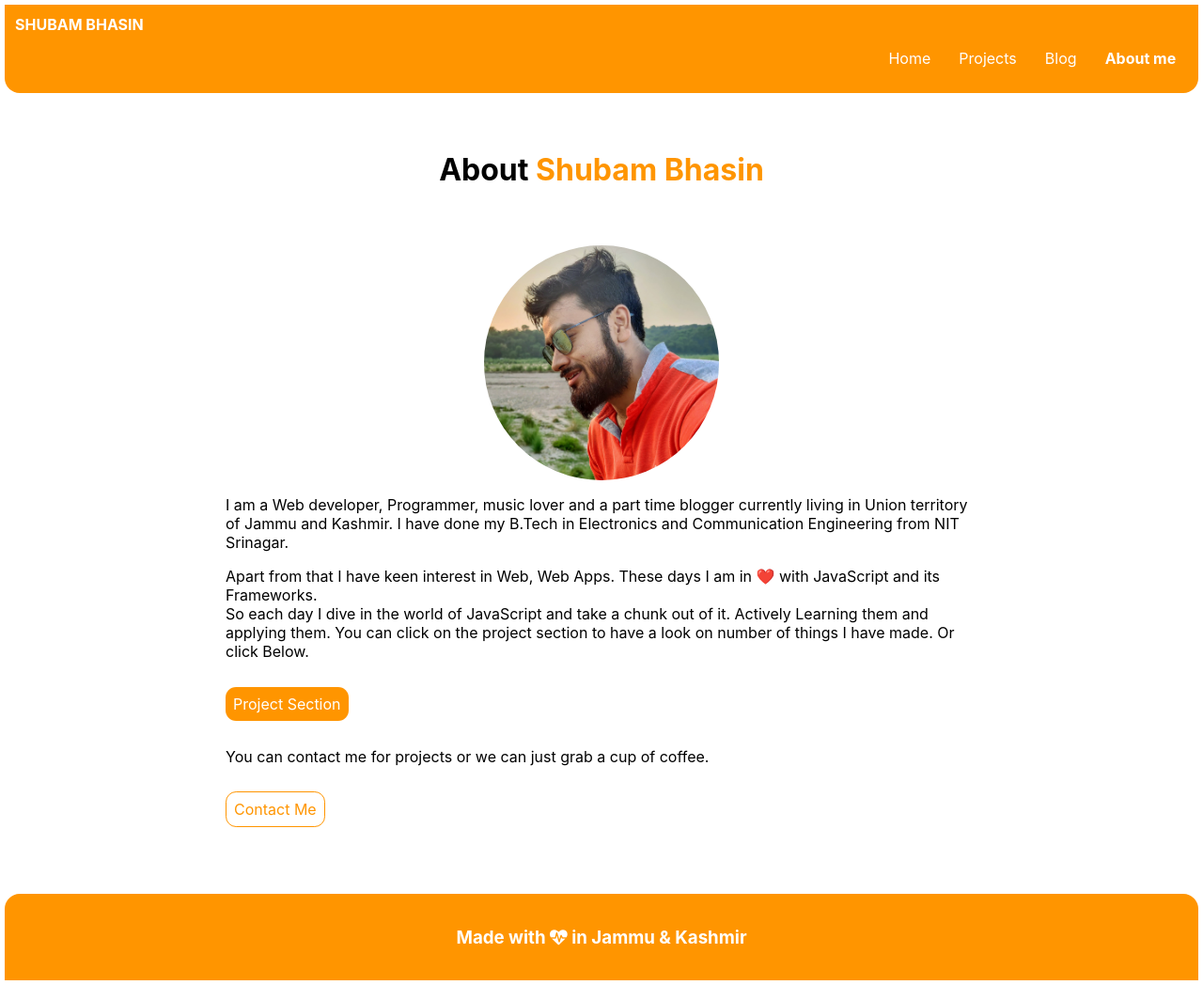
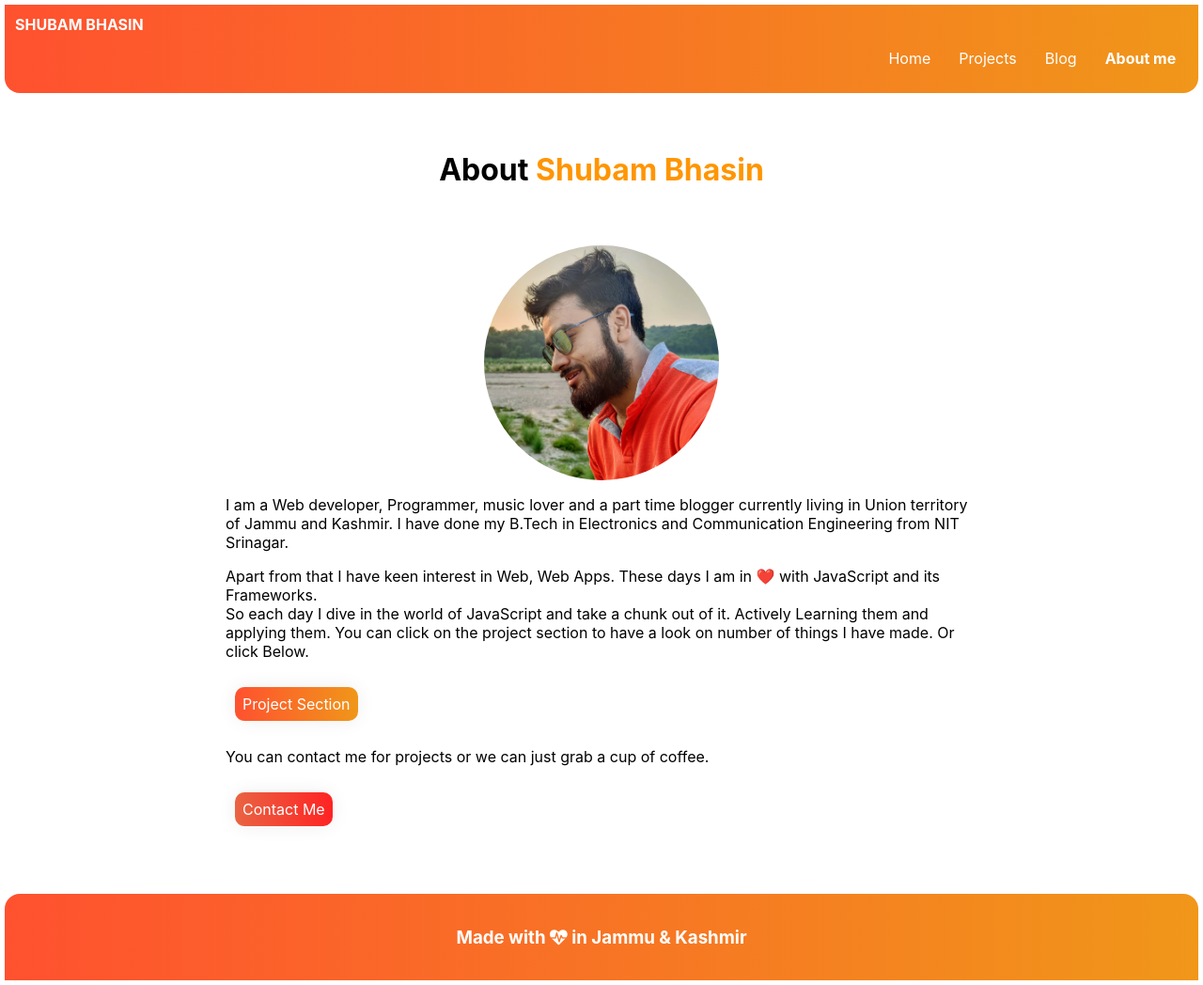
Before and after one commit to shubambhasin/my-portfolio, a plain HTML site: page aboutMe.html in a window 1280 px wide. Shown: the whole page at 94% size. Drawn offline with Linux system fonts and the light colour scheme.

Commit message:
style: UI tweaks
and added some projects in projetcs section

```diff
--- a/css/style.css
+++ b/css/style.css
@@ -1,68 +1,62 @@
-body
-{
+body {
     font-family: -apple-system, BlinkMacSystemFont, 'Segoe UI', Roboto, Oxygen, Ubuntu, Cantarell, 'Open Sans', 'Helvetica Neue', sans-serif;
     margin: 0.3rem;
-    padding:0;
+    padding: 0;
 
 }
 
-:root
-{
+:root {
     --primary-color: #FF9500;
     --bg-gray: #f0f0f0
 }
-.text-center
-{
+
+
+.text-center {
     text-align: center;
 }
 
-.padding1rem
-{
+.padding1rem {
     padding: 1rem;
 }
 
 
-.container
-{
+.container {
     padding-left: 1rem;
     padding-right: 1rem;
 }
-.container-center
-{
+
+.container-center {
     max-width: 800px;
     margin: auto;
 
 }
 
-.container-radius
-{
+.container-radius {
     border-radius: 1rem;
     padding: 0.2rem 2rem;
 }
 
-.paddingbottom
-{
+.paddingbottom {
     padding-bottom: 1.5rem;
 }
 
 
 
-.header-images
-{
+.header-images {
     max-width: 350px;
     display: block;
     margin: auto;
 
 }
-.header-images-small
-{
+
+.header-images-small {
     max-width: 150px;
     display: block;
     margin: auto;
 
 }
-.header-images-medium
-{
+
+.header-images-medium {
     max-width: 250px;
     display: block;
     margin: auto;
@@ -70,111 +64,152 @@ body
 }
 
 
-.list-inline
-{
+.list-inline {
     display: inline;
 
 }
-.links
-{
+
+.links {
     text-decoration: none;
 
 }
 
-.link-active
-{
+.link-active {
     font-weight: bolder;
 }
 
-.non-bullet
-{
+.non-bullet {
     list-style: none;
 }
 
-.navigation
-{
+.navigation {
     font-size: 1rem;
-    background-color: var(--primary-color);
+    background: linear-gradient(to right, #FF512F 0%, #F09819 51%, #FF512F 100%);
+    transition: 0.5s;
+    background-size: 200% auto;
     padding: 0.7rem;
     border-bottom-left-radius: 1rem;
     border-bottom-right-radius: 1rem;
+}
+
+.navigation ul {
+    text-align: right;
+
+}
+
+.navigation li a {
     color: white;
 }
 
-.navigation ul
-{
-    text-align: right;
-
-}
-.navigation li a{
+.navigation a {
     color: white;
 }
 
-.navigation a{
-    color: white;
-}
-
-.nav-items
-{
+.nav-items {
     display: inline;
     margin: 0.4rem;
     padding: 0.4rem;
 
 }
 
-.bg-gray
-{
+.navigation:hover {
+    cursor: pointer;
+    background-position: right center;
+    /* change the direction of the change here */
+    color: #fff;
+    text-decoration: none;
+}
+
+.bg-gray {
     background-color: var(--bg-gray);
 }
 
 
 /**buttons**/
 
-.primary-button
-{
-    margin-top: 1rem;
-   background-color: var(--primary-color);
-   color: white;
-   border-radius: 0.7rem;
-   padding: 0.5rem;
+.primary-button {
+    background-image: linear-gradient(to right, #FF512F 0%, #F09819 51%, #FF512F 100%)
 }
 
-.secondary-button
-{
-    margin-top: 1rem;
-    border: 1px solid var(--primary-color);
-    color: var(--primary-color);
-    border-radius: 0.7rem;
+.primary-button {
+    margin: 10px;
     padding: 0.5rem;
+    text-align: center;
+
+    transition: 0.5s;
+    width: auto;
+    background-size: 200% auto;
+    color: white;
+    box-shadow: 0 0 20px #eee;
+    border-radius: 10px;
 
 }
-/**footer**/
-.footer
-{
-    background-color: var(--primary-color);
-    border-top-left-radius: 1rem;
-    border-top-right-radius: 1rem;
+
+.primary-button:hover {
+    background-position: right center;
+    /* change the direction of the change here */
+    color: #fff;
+    text-decoration: none;
+}
+
+
+.secondary-button {
+    background-image: linear-gradient(to right, #e96443 0%, #ff2222 51%, #e96443 100%)
+}
+
+.secondary-button {
+    margin: 10px;
+    padding: 0.5rem;
+    text-align: center;
+
+    transition: 0.5s;
+    width: auto;
+    background-size: 200% auto;
     color: white;
-    font-size: 1rem;
+    box-shadow: 0 0 20px #eee;
+    border-radius: 10px;
 
 
 }
 
-.footer li a i
-{
+.secondary-button:hover {
+    background-position: right center;
+    /* change the direction of the change here */
+    color: #fff;
+    text-decoration: none;
+}
+
+/**footer**/
+.footer {
+    background: linear-gradient(to right, #FF512F 0%, #F09819 51%, #FF512F 100%);
+    border-top-left-radius: 1rem;
+    border-top-right-radius: 1rem;
+    transition: 00.5s;
+    color: white;
+    font-size: 1rem;
+    background-size: 200% auto;
+
+}
+.footer:hover {
+    background-position: right center; /* change the direction of the change here */
+    color: #fff;
+    text-decoration: none;
+  }
+
+.footer li a i {
     color: white;
     padding: 1rem;
 }
 
-.aboutme-img
-{
+.aboutme-img {
     display: block;
     width: 250px;
     height: 250px;
     border-radius: 50%;
     margin: auto;
 }
-.aboutme-img :hover{
+
+.aboutme-img :hover {
     width: 420px;
     height: 420px;
 }
```
Also changed, not shown: projects.html (+34 -0 lines), images/frontpage.svg (added).
